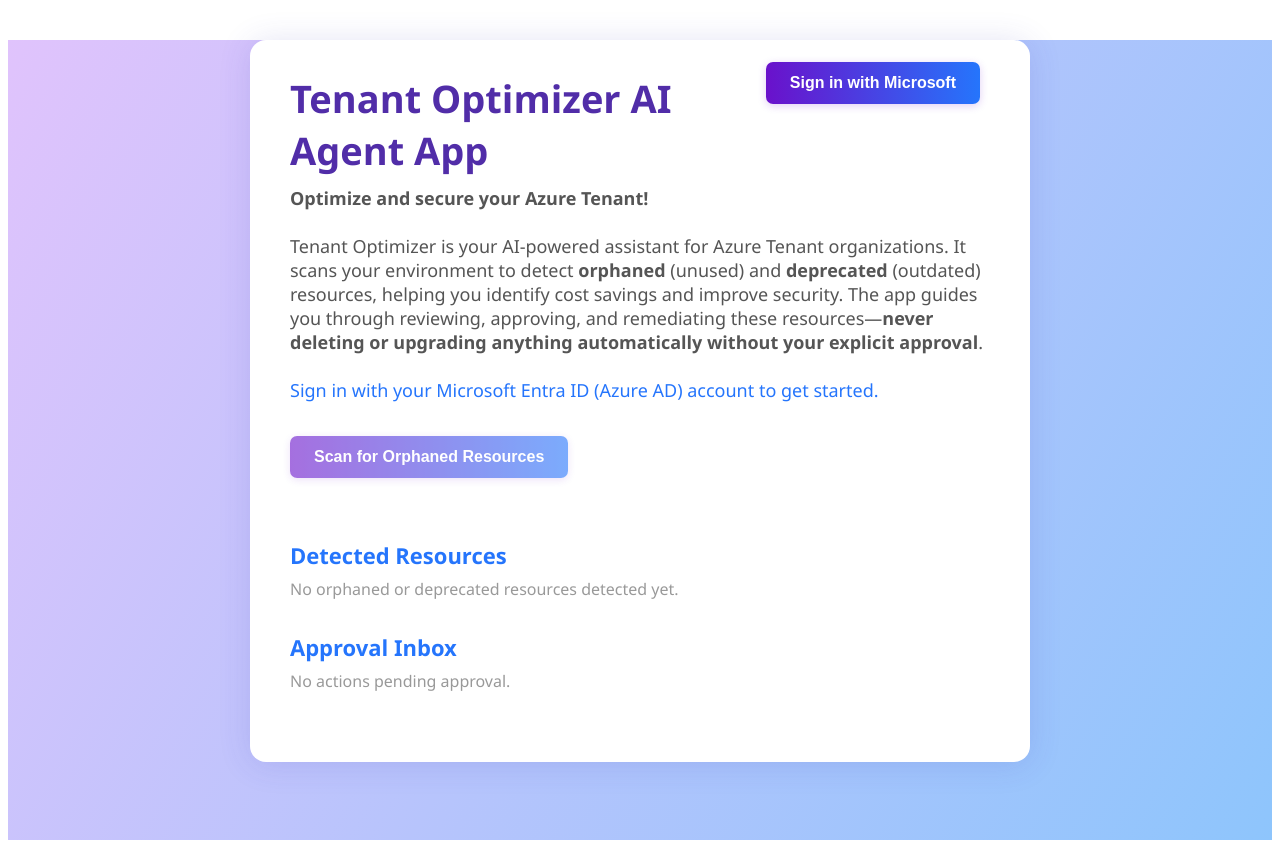
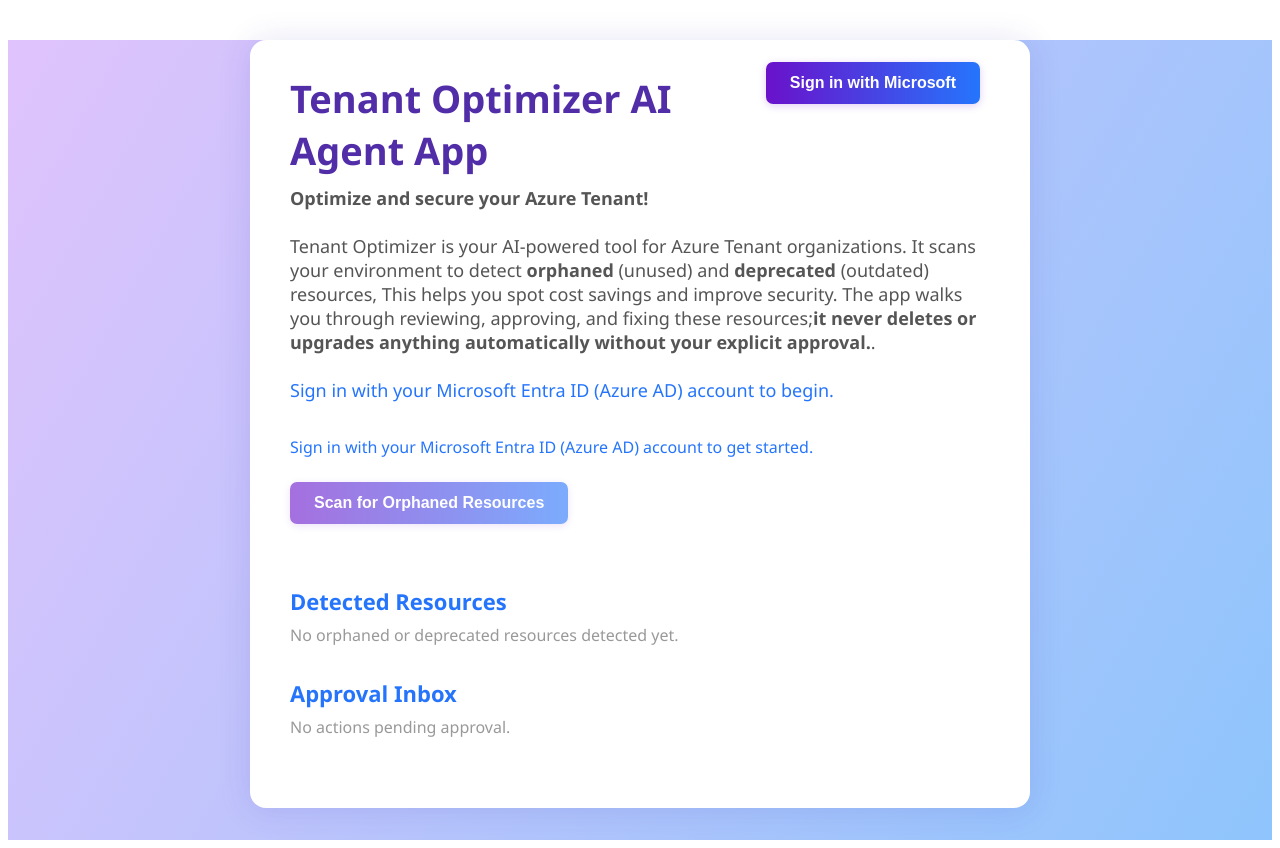
Before and after one commit to walezbee/Tenant-Optimizer, a React (Vite) app in the folder frontend/: page / in a window 1280 px wide. Built offline with nearby package versions, Linux system fonts and the light colour scheme.

Commit message:
Update app.tsx file

```diff
--- a/frontend/src/App.tsx
+++ b/frontend/src/App.tsx
@@ -2,15 +2,16 @@
 import { PublicClientApplication, AccountInfo } from "@azure/msal-browser";
 
 // === MSAL Configuration ===
-// Replace these with your real values!
+// Replace these with your actual Azure values!
 const msalConfig = {
   auth: {
-    clientId: "9a164f91-1339-4504-b38e-cf089a90f6fb", // <-- Replace with your SPA App Registration's clientId
-    authority: "https://login.microsoftonline.com/36d8a1ac-8d2d-4744-b032-9074fd822ec5", // <-- Replace with your Tenant ID
-    redirectUri: "https://tenant-optimizer-web.azurewebsites.net/", // <-- Or your localhost for dev
+    clientId: "9a164f91-1339-4504-b38e-cf089a90f6fb", // SPA App Registration's clientId
+    authority: "https://login.microsoftonline.com/36d8a1ac-8d2d-4744-b032-9074fd822ec5", // Directory (tenant) ID
+    redirectUri: "https://tenant-optimizer-web.azurewebsites.net/",
   },
 };
-const apiScope = "api://b0a762fa-2904-4726-b991-871dbfe84f28/user_impersonation"; // <-- Replace with your API App Registration's clientId
+const apiScope =
+  "api://b0a762fa-2904-4726-b991-871dbfe84f28/user_impersonation"; // Replace YOUR-API-CLIENT-ID with your backend API app registration's clientId
 
 const msalInstance = new PublicClientApplication(msalConfig);
 
@@ -62,11 +63,11 @@
   } as React.CSSProperties,
   th: {
     borderBottom: "2px solid #6a11cb",
-    textAlign: "left" as const,
+    textAlign: "left",
     padding: "8px",
     background: "#f3e7ff",
     color: "#512da8",
-  },
+  } as React.CSSProperties,
   td: {
     padding: "8px",
     borderBottom: "1px solid #ddd",
@@ -106,7 +107,7 @@
     transition: "background 0.2s",
   },
   signInOut: {
-    float: "right" as "right",
+    cssFloat: "right",
     marginTop: -10,
     marginBottom: 28,
   },
@@ -118,6 +119,15 @@
     fontWeight: 500,
     fontSize: 14,
     marginLeft: 10,
+  },
+  link: {
+    color: "#2575fc",
+    textDecoration: "none",
+    cursor: "pointer",
+    fontSize: 16,
+    fontWeight: 500,
+    margin: "0 0 24px 0",
+    display: "inline-block",
   },
 };
 
@@ -138,6 +148,7 @@
 function App() {
   // === MSAL state ===
   const [account, setAccount] = useState<AccountInfo | null>(null);
+  const [isMsalReady, setIsMsalReady] = useState(false);
   const [isLoading, setIsLoading] = useState(false);
 
   // === Data state ===
@@ -145,8 +156,10 @@
   const [approvals, setApprovals] = useState<ApprovalAction[]>([]);
   const [error, setError] = useState<string | null>(null);
 
-  // On mount, check if user is signed in
+  // On mount, initialize MSAL and check if user is signed in
   useEffect(() => {
+    msalInstance.initialize().then(() => {
+      setIsMsalReady(true);
       msalInstance.handleRedirectPromise().then((response) => {
         let acc: AccountInfo | null = null;
         if (response && response.account) {
@@ -158,6 +171,9 @@
         setAccount(acc);
         if (acc) msalInstance.setActiveAccount(acc);
       });
+    });
+    // No dependencies: run once on mount
+    // eslint-disable-next-line
   }, []);
 
   // Sign in/out handlers
@@ -235,6 +251,18 @@
   }
 
   // --- UI ---
+  if (!isMsalReady) {
+    return (
+      <div style={styles.body as React.CSSProperties}>
+        <div style={styles.container}>
+          <div style={{ fontSize: 22, color: "#512da8", fontWeight: 600 }}>
+            Loading authentication...
+          </div>
+        </div>
+      </div>
+    );
+  }
+
   return (
     <div style={styles.body as React.CSSProperties}>
       <div style={styles.container}>
@@ -255,18 +283,26 @@
             <b>Optimize and secure your Azure Tenant!</b>
             <br />
             <br />
-            <span>
-              Tenant Optimizer is your AI-powered assistant for Azure Tenant organizations.
+            Tenant Optimizer is your AI-powered tool for Azure Tenant organizations.
             It scans your environment to detect <b>orphaned</b> (unused) and <b>deprecated</b> (outdated) resources,
-              helping you identify cost savings and improve security. The app guides you through reviewing, approving, and remediating these resources—
-              <b>never deleting or upgrading anything automatically without your explicit approval</b>.
+            This helps you spot cost savings and improve security.
+            The app walks you through reviewing, approving, and fixing these resources;
+            <b>it never deletes or upgrades anything automatically without your explicit approval.</b>.
             <br />
             <br />
             <span style={{ color: "#2575fc" }}>
-                Sign in with your Microsoft Entra ID (Azure AD) account to get started.
-              </span>
+              Sign in with your Microsoft Entra ID (Azure AD) account to begin.
             </span>
           </div>
+          <a
+            style={styles.link}
+            onClick={signIn}
+            href="#signin"
+            tabIndex={-1}
+          >
+            Sign in with your Microsoft Entra ID (Azure AD) account to get started.
+          </a>
+          <br />
           <button
             style={{
               ...styles.button,
```
Lines whose indentation alone changed are shown as unchanged.
